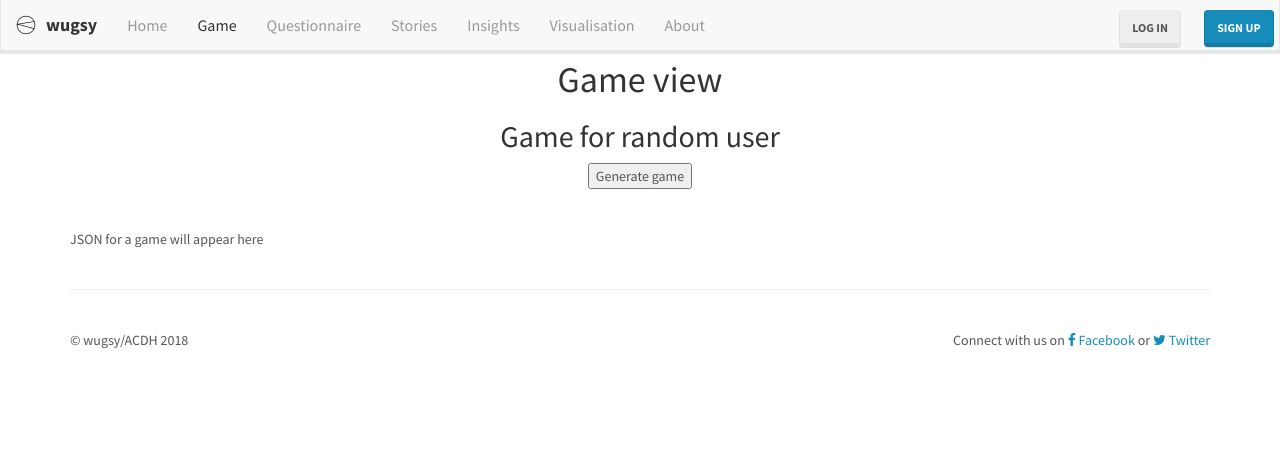
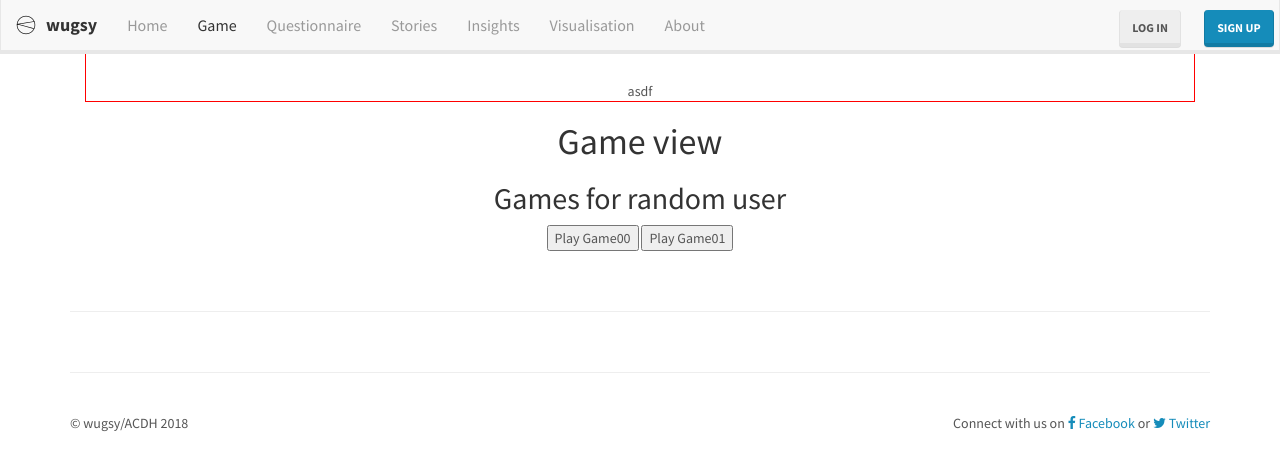
Before and after one commit to acdh-oeaw/wugsy, a Django app: template src/templates/game.html in a window 1280 px wide. Shown: the top 471 px of the page. Run offline with Django 3.2, Linux system fonts and the light colour scheme; the template is opened without the code that fills it, so the values that code supplies are empty; some libraries are stand-ins or nearby versions.

Commit message:
- Initial commit for Game00 - Game selection form now includes two potential Games (selection still WIP) - Game00 HTML structure created - Game00 basic game logic added to JS - Game00 basic styles added to CSS

```diff
--- a/src/static/site/css/main.css
+++ b/src/static/site/css/main.css
@@ -177,3 +177,127 @@ body>.navbar-transparent {
 .form-box form .form-control:focus {
   z-index: 2;
 }
+
+/* Game Styles */
+
+#game-space {
+    text-align: center;
+    -webkit-touch-callout: none; /* iOS Safari */
+      -webkit-user-select: none; /* Safari */
+       -khtml-user-select: none; /* Konqueror HTML */
+         -moz-user-select: none; /* Firefox */
+          -ms-user-select: none; /* Internet Explorer/Edge */
+              user-select: none; /* Non-prefixed version, currently
+                                    supported by Chrome and Opera */
+}
+
+#intro {
+    padding: 20px;
+    margin: 18px auto;
+    background: #fafafa;
+    border-radius: 5px;
+    position: relative;
+    display: inline-block;
+    font-weight: 500;
+}
+
+#button-start {
+    border: 1px solid gray;
+    border-bottom: 3px solid gray;
+    border-radius: 5px;
+    padding: 10px 20px;
+    margin: 18px auto;
+    position: relative;
+    display: inline-block;
+}
+
+/* Game00 */
+
+#button-restart.game00 {
+    border: 1px solid gray;
+    border-bottom: 3px solid gray;
+    border-radius: 5px;
+    padding: 10px 20px;
+    margin: 18px auto;
+    position: relative;
+    display: inline-block;
+}
+
+#button-next.game00 {
+    border: 1px solid gray;
+    border-bottom: 3px solid gray;
+    border-radius: 5px;
+    padding: 10px 20px;
+    margin: 18px auto;
+    position: relative;
+    display: inline-block;
+}
+
+.div-button {
+    border: 1px solid gray;
+    border-bottom: 3px solid gray;
+    border-radius: 5px;
+    padding: 10px 20px;
+    margin: 18px auto;
+    position: relative;
+    display: inline-block;
+}
+.div-button:hover {
+    cursor: pointer;
+    border-bottom: 1px solid gray!important;
+    margin-bottom: 2px;
+}
+
+#cards-space.game00 {
+    width: 80%;
+    border: 1px solid gray;
+    border-radius: 5px;
+    padding: 10px;
+    display: block;
+    position: relative;
+    margin: 0 auto;
+    vertical-align: top;
+    text-align: center;
+}
+
+.card {
+    width: 22%;
+    margin: 4px 1%;
+    border: 1px solid gray;
+    border-radius: 5px;
+    padding: 4px;
+    display: inline-block;
+    vertical-align: top;
+}
+.card:hover {
+    cursor: pointer;
+}
+
+.card.marked-term-r1 {
+    background: gray;
+}
+
+.card.marked-term-r1.one {background: yellow;!important}
+.card.marked-term-r1.two {background: green;!important}
+.card.marked-term-r1.three {background: red;!important}
+
+.card.marked-term-r2 {
+    border: 3px solid black;
+}
+
+#box-concept.game00 {
+    padding: 40px;
+    margin: 22px auto;
+    background: #f0f0f0;
+    border-radius: 5px;
+    position: relative;
+    display: block;
+    max-width: 200px;
+    font-weight: 500;
+}
+
+#debugger {
+    position: relative;
+    padding-top: 40px;
+    border: 1px solid red;
+}
--- a/src/static/site/js/game.js
+++ b/src/static/site/js/game.js
@@ -14,13 +14,278 @@ function BaseGame() {
 function Game00(gameData) {
     BaseGame.call(this);
     this.gameData = gameData;
-  console.log('Add game logic...')
-  $('#game-space').html('<h3>Game "' + gameData['game_title'] + '" here?</h3>');
+    console.log(this.gameData)
+    setUpGame00(this.gameData);
 }
+
+function setUpGame00(game,restart){
+
+    //$('#game-space').html('<h3>Game 00: "' + gameData['game_title'] + '" here?</h3>');
+    //clearGameSpace(0,0);
+
+    $('#game-space').html("");
+    setUpGame00Screen00(game);
+}
+
+function setUpGame00Screen00(game){ // Rules of Game00 + Start R1
+
+    $('#game-space').append(function(){
+        var html = '';
+        html += '<div id="game00-dashboard">';
+        html += '<div id="intro" class="game00">Welcome to Game00!</div>';
+        html += '<p>These are the rules of this game:</p>';
+        html += '<p>1. Bla bla</p>';
+        html += '<p>2. Bla bla</p>';
+        html += '<p>3. Bla bla</p>';
+        html += '<p>4. Bla bla</p>';
+        html += '<div id="button-start" class="div-button game00">Start Round One!</div>';
+        html += '</div>';
+        html += '<div id="game00-field"></div>';
+        return html;
+    });
+
+    // if(restart){
+    //     setUpGame00Screen01(game);
+    // }
+
+    $("#button-start.game00").unbind("click");
+    $("#button-start.game00").click(function() {
+        setUpGame00Screen01(game)
+    });
+}
+
+function setUpGame00Screen01(game){ // Cards space + R1 mechanics
+
+    //clearGameSpace(0,1);
+    $('#game00-dashboard').html(function(){
+        var html = '';
+        html += '<div id="intro" class="game00">Game00 - Round One!</div>';
+        return html;
+    });
+    $('#game00-field').html(function(){
+        var html = '';
+        html += '<div id="cards-space" class="game00"></div>';
+        html += '<div id="box-concept" class="game00">Marriage</div>';
+        html += '<div id="button-restart" class="div-button game00">Restart</div>';
+        html += '<div id="button-next" class="div-button game00">Next Round</div>';
+        return html;
+    });
+
+    // Restart Game = New Cards/Concept
+    $("#button-restart.game00").unbind("click");
+    $("#button-restart.game00").click(function() {
+        // ask for new set of cards
+    });
+
+    // Go to Round 2
+    $("#button-next.game00").unbind("click");
+    $("#button-next.game00").click(function() {
+        setUpGame00Screen02(game);
+    });
+
+    // Show cards
+
+    for(var i=0; i<game.cards.length; i++){
+        $('#cards-space.game00').append(function(){
+            var html = '';
+            html += '<div id="card-item-'+i+'" class="card game00">'+i+" - "+game.cards[i].card_text+'</div>';
+            return html;
+        });
+    }
+
+    // Mark card logic
+
+    game.selectedCardsR1 = [];
+    $('.card.game00').click(function(){
+
+            var selectedIndex = parseInt($(this).attr('id').replace('card-item-',''));
+            var index = game.selectedCardsR1.indexOf(selectedIndex);
+            if (index !== -1) {
+                $(this).removeClass("marked-term-r1");
+                $(this).removeClass("one");$(this).removeClass("two");$(this).removeClass("three");
+                game.selectedCardsR1.splice(index, 1);
+            }
+            else{
+                // Only the THREE most meaninguful words related to the concept
+                if(game.selectedCardsR1.length < 3){
+                    $(this).addClass("marked-term-r1");
+                    if($(".one").length == 0){$(this).addClass("one");}
+                    else if($(".two").length == 0){$(this).addClass("two");}
+                    else if($(".three").length == 0){$(this).addClass("three");}
+                    game.selectedCardsR1.push(selectedIndex);
+                }
+            }
+    });
+}
+
+function setUpGame00Screen02(game){ // Rules of R2 + Start R2
+
+    $('#game00-field').hide();
+
+    //clearGameSpace(0,2);
+    $('#game00-dashboard').html(function(){
+        var html = '';
+        html += '<div id="intro" class="game00">Game00 - Round Two!</div>';
+        html += '<p>1. Bla bla</p>';
+        html += '<p>2. Bla bla</p>';
+        html += '<p>3. Bla bla</p>';
+        html += '<p>4. Bla bla</p>';
+        html += '<div id="button-start" class="div-button game00">Start Round Two!</div>';
+        return html;
+    });
+
+    $("#button-start").unbind("click");
+    $("#button-start.game00").click(function() {
+        setUpGame00Screen03(game)
+    });
+}
+
+function setUpGame00Screen03(game){ // Cards for R2 + R2 mechanics
+
+    $('#game00-dashboard').html(function(){
+        var html = '';
+        html += '<div id="intro" class="game00">Game00 - Round Two!</div>';
+        return html;
+    });
+
+    $("#button-restart.game00").remove();
+
+    // Go to Results screen
+    $("#button-next.game00").unbind("click");
+    $("#button-next.game00").html("End Game");
+    $("#button-next.game00").click(function() {
+        setUpGame00Screen04(game);
+    });
+
+    $('#game00-field').show(); // The field maintains the state of R1
+
+    // Mark card logic
+
+    // Reset card behavior prior to start
+    game.lastSelectedIndex = -1;
+$(".card.game00").unbind("click");
+
+    game.linksR1R2 = [];
+
+    $('.card.game00').click(function(){
+
+        // Check if clicked card was already selected
+        var selectedIndex = parseInt($(this).attr('id').replace('card-item-',''));
+        console.log("Clicked on: "+selectedIndex+" - Last clicked was: "+game.lastSelectedIndex);
+
+        if(selectedIndex == game.lastSelectedIndex){ // Nothing to do here
+            $(this).toggleClass("marked-term-r2");
+            if(!$(this).hasClass("marked-term-r2")){game.lastSelectedIndex = -1;}
+            return;
+        }
+        else{ // Handle action
+
+            if(game.lastSelectedIndex == -1){
+                game.lastSelectedIndex = selectedIndex;
+                $(this).addClass("marked-term-r2");
+                return;
+            }
+
+            // Different card from the one selected previously. Gotta check links
+            var linkFound = false;
+            var atIndex = -1;
+            for(var i=0; i<game.linksR1R2.length; i++){
+                // Try to find a link between the cards
+                if((game.linksR1R2[i][0] == selectedIndex && game.linksR1R2[i][1] == game.lastSelectedIndex)
+                || (game.linksR1R2[i][1] == selectedIndex && game.linksR1R2[i][0] == game.lastSelectedIndex)){
+                    linkFound = true;
+                    atIndex = i;
+                    console.log("Link FOUND between "+game.linksR1R2[i][0]+" and "+game.linksR1R2[i][1])
+                }
+            }
+
+            if(linkFound){
+                // If a link already exists, we remove it
+                console.log("Link REMOVED between "+game.linksR1R2[atIndex][0]+" and "+game.linksR1R2[atIndex][1])
+                game.linksR1R2.splice(atIndex, 1);
+                game.lastSelectedIndex = -1;
+                // handle un-drawing of link here or whatever
+            }
+            else{
+                // If a link doesn't exist, we create it
+                game.linksR1R2.push([selectedIndex,game.lastSelectedIndex]);
+                console.log("Link CREATED between "+selectedIndex+" and "+game.lastSelectedIndex)
+                game.lastSelectedIndex = -1;
+                // handle drawing of link here or whatever
+            }
+
+            $(".marked-term-r2").removeClass("marked-term-r2");
+        }
+
+        $("#debugger").html("");
+        for(var i=0; i<game.linksR1R2.length; i++){
+            $("#debugger").append(game.linksR1R2[i][0]+"-"+game.linksR1R2[i][1]+"<br>");
+        }
+    });
+}
+
+function setUpGame00Screen04(game){ // Final screen (summary) + Restart
+
+    $(".card.game00").unbind("click");
+
+    $('#game00-dashboard').html(function(){
+        var html = '';
+        html += '<div id="intro" class="game00">Game00 - Results!</div>';
+        html += '<p>This is how your mental map compares to the field</p>';
+        html += '<p>Some interesting comment here...</p>';
+        html += '<p>Some interesting comment here...</p>';
+        html += '<p>Some interesting comment here...</p>';
+        return html;
+    });
+
+    $("#button-next.game00").unbind("click");
+    $("#button-next.game00").html("Restart");
+    $("#button-next.game00").click(function() {
+        // restart with new set of cards and new related concept
+    });
+}
+
+function clearGameSpace(game_type,game_screen){
+
+    if(game_type == 0){
+
+        if(game_screen == 0){
+            $("#button-start").unbind("click");
+            $('#game-space').html("");
+        }
+        else if(game_screen == 1){
+            $("#button-start").unbind("click");
+            $('#game-space').html("");
+        }
+        else if(game_screen == 2){
+            $('#game-space').html("");
+        }
+    }
+    else if(game_type == 1){
+
+    }
+}
+
+
+
+
+
+
+
+
+// game that follows the 01 rules
+function Game01(gameData) {
+    BaseGame.call(this);
+    this.gameData = gameData;
+    //console.log('Add game logic...')
+    $('#game-space').html('<h3>Game 01: "' + gameData['game_title'] + '" here?</h3>');
+}
+
 Game00.prototype = Object.create(BaseGame.prototype);
+Game01.prototype = Object.create(BaseGame.prototype);
 
 // map game numbers to functions
-var games = {'00': Game00}
+var games = {'00': Game00, '01': Game01}
 
 // main method: lookup correct js
 function buildGame(gameData) {
--- a/src/templates/game.html
+++ b/src/templates/game.html
@@ -105,20 +105,22 @@
 
     {% block container %}
     <div class="container">
-
       <div class="starter-template">
+          <div id="debugger">asdf</div>
         <h1>Game view</h1>
           {% if not user.is_authenticated %}
-            <h2>Game for random user</h2>
+            <h2>Games for random user</h2>
           {% else %}
-            <h2>Game for logged in user: {{user.get_full_name}}</h2>
+            <h2>Games for logged in user: {{user.get_full_name}}</h2>
           {% endif %}
           <form id="get-game" action = "{% url 'generate_data' %}" method = "post">{% csrf_token %}
-              <input type="submit" name="submit" value="Generate game" />
+              <input type="submit" name="game00" value="Play Game00" />
+              <input type="submit" name="game10" value="Play Game01" />
           </form>
       </div>
+      <hr>
     <div id="game-space"></div>
-    <div id="json-space">JSON for a game will appear here</div>
+    <!-- <div id="json-space">JSON for a game will appear here</div> -->
 
     </div><!-- /.container -->
     {% endblock container %}
@@ -158,8 +160,8 @@
             type:'post',
             data:$('#get-game').serialize(),
             success:function(e){
-              console.log('Below is validated game JSON, which should be interpretable')
-              console.log(e);
+              //console.log('Below is validated game JSON, which should be interpretable')
+              //console.log(e);
               // now, you can call the code that builds and inserts a game
               buildGame(e)
               // here, have the json on screen :)
```
Also changed, not shown: src/wugsy/decide.py (+4 -4 lines). Lines whose indentation alone changed are shown as unchanged.
